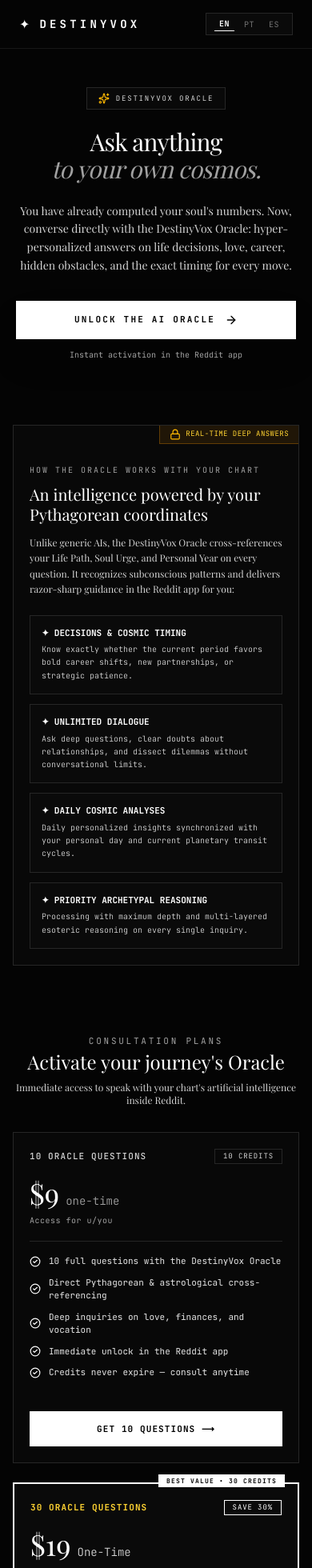
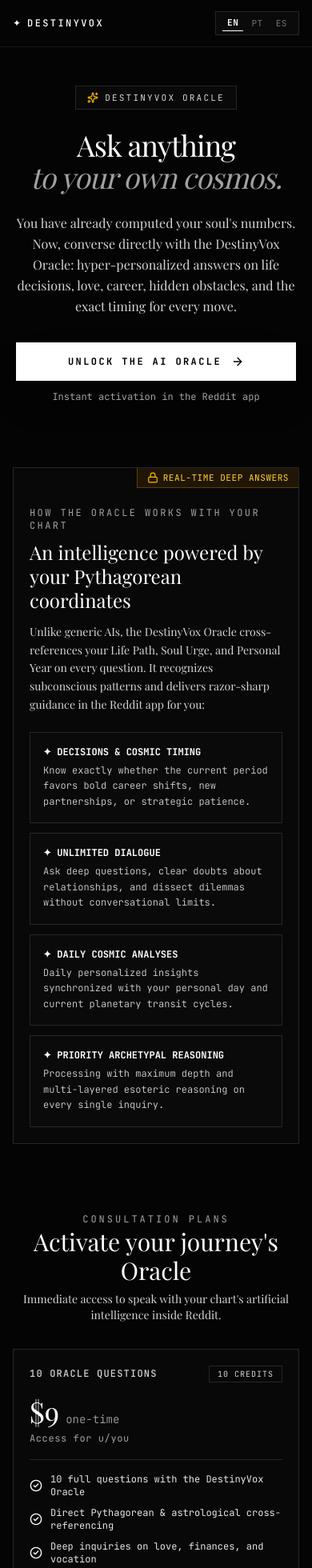
Before and after one commit to felipedutrag/destinyvox, a Next.js app: page / in a window 390 px wide. Shown: the top 1960 px of the page at 80% size. Built offline with nearby package versions, Linux system fonts and the light colour scheme; a web font is replaced by a local one.

Commit message:
style(landing): enhance mobile typography scale and downscale header logo

```diff
--- a/src/components/App.tsx
+++ b/src/components/App.tsx
@@ -395,7 +395,7 @@
       {/* Top Banner Reddit Recognition */}
       {redditUser && (
         <div className="bg-[#111111] border-b border-neutral-800 py-2.5 px-4 text-center">
-          <div className="max-w-4xl mx-auto flex items-center justify-center gap-2 font-mono text-[11px] sm:text-xs tracking-wider text-neutral-300">
+          <div className="max-w-4xl mx-auto flex items-center justify-center gap-2 font-mono text-xs sm:text-xs tracking-wider text-neutral-300">
             <span className="text-amber-400">✦</span>
             <span className="text-white font-bold bg-neutral-900 border border-neutral-700 px-2 py-0.5">
               u/{redditUser}
@@ -406,10 +406,10 @@
       )}
 
       {/* Navigation Header */}
-      <header className="border-b border-neutral-900 px-6 sm:px-12 py-4 sm:py-5 flex items-center justify-between max-w-7xl mx-auto">
-        <div className="flex items-center gap-3">
-          <span className="text-white text-base sm:text-lg">✦</span>
-          <span className="font-mono text-sm sm:text-base tracking-[0.3em] font-semibold text-white uppercase">
+      <header className="border-b border-neutral-900 px-4 sm:px-12 py-3.5 sm:py-5 flex items-center justify-between max-w-7xl mx-auto">
+        <div className="flex items-center gap-2 sm:gap-3">
+          <span className="text-white text-xs sm:text-lg">✦</span>
+          <span className="font-mono text-xs sm:text-base tracking-[0.2em] sm:tracking-[0.3em] font-medium sm:font-semibold text-white uppercase">
             DESTINYVOX
           </span>
           <span className="font-mono text-[9px] sm:text-[11px] tracking-widest text-neutral-400 uppercase border border-neutral-800 px-2.5 py-0.5 hidden sm:inline-block">
@@ -417,14 +417,14 @@
           </span>
         </div>
 
-        <div className="flex items-center gap-5 font-mono text-xs sm:text-sm">
+        <div className="flex items-center gap-3 sm:gap-5 font-mono text-xs sm:text-sm">
           {/* Language Switcher */}
-          <div className="flex items-center gap-1.5 border border-neutral-800 px-2.5 py-1 bg-neutral-950">
+          <div className="flex items-center gap-1 sm:gap-1.5 border border-neutral-800 px-2 sm:px-2.5 py-1 bg-neutral-950">
             {(["en", "pt", "es"] as const).map((l) => (
               <button
                 key={l}
                 onClick={() => setLang(l)}
-                className={`px-1.5 py-0.5 text-[10px] sm:text-xs tracking-wider uppercase transition-colors cursor-pointer ${
+                className={`px-1.5 py-0.5 text-[11px] sm:text-xs tracking-wider uppercase transition-colors cursor-pointer ${
                   lang === l
                     ? "text-white font-bold border-b border-white"
                     : "text-neutral-500 hover:text-neutral-300"
@@ -446,18 +446,18 @@
 
       {/* Hero Section Editorial */}
       <section className="px-5 sm:px-12 pt-12 sm:pt-20 pb-12 sm:pb-16 max-w-5xl mx-auto text-center space-y-6 sm:space-y-8">
-        <div className="inline-flex items-center gap-2 border border-neutral-800 bg-neutral-950/80 px-3.5 py-1.5 font-mono text-[9px] sm:text-xs tracking-[0.2em] sm:tracking-[0.25em] text-neutral-300 uppercase">
+        <div className="inline-flex items-center gap-2 border border-neutral-800 bg-neutral-950/80 px-3.5 py-1.5 font-mono text-[11px] sm:text-xs tracking-[0.2em] sm:tracking-[0.25em] text-neutral-300 uppercase">
           <Sparkles className="w-3.5 h-3.5 text-amber-400 shrink-0" />
           <span className="sm:hidden">{t.badge}</span>
           <span className="hidden sm:inline">{t.badgeDesktop}</span>
         </div>
 
-        <h1 className="font-editorial text-3xl sm:text-6xl md:text-7xl font-normal leading-[1.12] sm:leading-[1.08] tracking-tight text-white">
+        <h1 className="font-editorial text-4xl sm:text-6xl md:text-7xl font-normal leading-[1.12] sm:leading-[1.08] tracking-tight text-white">
           {t.heroTitleLine1} <br />
           <span className="italic text-neutral-400">{t.heroTitleLine2}</span>
         </h1>
 
-        <p className="font-editorial text-sm sm:text-xl md:text-2xl text-neutral-300 max-w-2xl mx-auto font-light leading-relaxed">
+        <p className="font-editorial text-base sm:text-xl md:text-2xl text-neutral-300 max-w-2xl mx-auto font-light leading-relaxed">
           {t.heroDescription}
         </p>
 
@@ -465,12 +465,12 @@
         <div className="pt-2 sm:pt-4 flex flex-col sm:flex-row items-center justify-center gap-3 sm:gap-4">
           <a
             href="#pricing"
-            className="w-full sm:w-auto h-12 sm:h-14 px-6 sm:px-9 bg-white text-black hover:bg-neutral-200 font-mono text-[11px] sm:text-sm font-bold tracking-[0.2em] sm:tracking-[0.25em] uppercase transition-all flex items-center justify-center gap-3 shadow-2xl cursor-pointer"
+            className="w-full sm:w-auto h-12 sm:h-14 px-6 sm:px-9 bg-white text-black hover:bg-neutral-200 font-mono text-xs sm:text-sm font-bold tracking-[0.2em] sm:tracking-[0.25em] uppercase transition-all flex items-center justify-center gap-3 shadow-2xl cursor-pointer"
           >
             <span>{t.ctaMain}</span>
             <ArrowRight className="w-4 h-4" />
           </a>
-          <span className="font-mono text-[10px] sm:text-xs text-neutral-400">
+          <span className="font-mono text-xs sm:text-xs text-neutral-400">
             {t.ctaSub}
           </span>
         </div>
@@ -479,27 +479,27 @@
       {/* Feature Section */}
       <section className="px-4 sm:px-12 py-8 sm:py-12 max-w-5xl mx-auto">
         <div className="border border-neutral-800 bg-[#080808] p-5 sm:p-10 relative overflow-hidden">
-          <div className="absolute top-0 right-0 bg-amber-500/10 border-b border-l border-amber-500/30 px-3 sm:px-4 py-1 sm:py-1.5 font-mono text-[9px] sm:text-xs text-amber-300 tracking-wider sm:tracking-widest uppercase flex items-center gap-1.5">
+          <div className="absolute top-0 right-0 bg-amber-500/10 border-b border-l border-amber-500/30 px-3 sm:px-4 py-1 sm:py-1.5 font-mono text-[11px] sm:text-xs text-amber-300 tracking-wider sm:tracking-widest uppercase flex items-center gap-1.5">
             <Lock className="w-3.5 h-3.5 text-amber-400" />
             {t.featureTag}
           </div>
 
           <div className="space-y-2.5 sm:space-y-4 w-full pt-7 sm:pt-3">
-            <span className="font-mono text-[10px] sm:text-xs md:text-sm tracking-[0.2em] text-neutral-400 uppercase block">
+            <span className="font-mono text-xs sm:text-xs md:text-sm tracking-[0.2em] text-neutral-400 uppercase block">
               {t.howItWorksTitle}
             </span>
-            <h2 className="font-editorial text-xl sm:text-3xl md:text-4xl text-white font-normal leading-tight">
+            <h2 className="font-editorial text-2xl sm:text-3xl md:text-4xl text-white font-normal leading-tight">
               {t.howItWorksHeading}
             </h2>
-            <p className="font-editorial text-xs sm:text-lg md:text-xl text-neutral-300 leading-relaxed pt-1">
+            <p className="font-editorial text-sm sm:text-lg md:text-xl text-neutral-300 leading-relaxed pt-1">
               {t.howItWorksDesc(redditUser)}
             </p>
 
-            <div className="grid grid-cols-1 sm:grid-cols-2 gap-3 sm:gap-5 font-mono text-xs pt-3 sm:pt-4">
+            <div className="grid grid-cols-1 sm:grid-cols-2 gap-3 sm:gap-5 font-mono pt-3 sm:pt-4">
               {t.features.map((f, i) => (
-                <div key={i} className="border border-neutral-800 p-3.5 sm:p-5 bg-neutral-950 space-y-1.5 sm:space-y-2">
-                  <span className="text-white text-[11px] sm:text-sm md:text-[15px] font-semibold block">{f.title}</span>
-                  <p className="text-neutral-300 text-[10px] sm:text-xs md:text-sm font-light leading-relaxed">
+                <div key={i} className="border border-neutral-800 p-4 sm:p-5 bg-neutral-950 space-y-1.5 sm:space-y-2">
+                  <span className="text-white text-xs sm:text-sm md:text-[15px] font-semibold block">{f.title}</span>
+                  <p className="text-neutral-300 text-xs sm:text-xs md:text-sm font-light leading-relaxed">
                     {f.desc}
                   </p>
                 </div>
@@ -512,13 +512,13 @@
       {/* Pricing Section */}
       <section id="pricing" className="px-4 sm:px-12 py-12 sm:py-20 max-w-5xl mx-auto space-y-8 sm:space-y-12 text-center">
         <div className="space-y-2 sm:space-y-3">
-          <span className="font-mono text-[11px] sm:text-xs md:text-sm tracking-[0.25em] text-neutral-400 uppercase">
+          <span className="font-mono text-xs sm:text-xs md:text-sm tracking-[0.25em] text-neutral-400 uppercase">
             {t.pricingTag}
           </span>
-          <h2 className="font-editorial text-2xl sm:text-5xl md:text-6xl text-white font-normal">
+          <h2 className="font-editorial text-3xl sm:text-5xl md:text-6xl text-white font-normal">
             {t.pricingHeading}
           </h2>
-          <p className="font-editorial text-xs sm:text-base md:text-lg text-neutral-300 max-w-lg mx-auto">
+          <p className="font-editorial text-sm sm:text-base md:text-lg text-neutral-300 max-w-lg mx-auto">
             {t.pricingDesc}
           </p>
         </div>
@@ -529,10 +529,10 @@
           <div className="border border-neutral-800 bg-[#080808] p-5 sm:p-8 space-y-6 flex flex-col justify-between">
             <div className="space-y-4 sm:space-y-5">
               <div className="flex justify-between items-center">
-                <span className="font-mono text-[11px] sm:text-sm tracking-widest text-neutral-300 uppercase font-medium">
+                <span className="font-mono text-xs sm:text-sm tracking-widest text-neutral-300 uppercase font-medium">
                   {t.plan1.name}
                 </span>
-                <span className="font-mono text-[9px] sm:text-xs tracking-widest border border-neutral-800 px-2.5 py-0.5 text-neutral-300">
+                <span className="font-mono text-[10px] sm:text-xs tracking-widest border border-neutral-800 px-2.5 py-0.5 text-neutral-300">
                   {t.plan1.badge}
                 </span>
               </div>
@@ -541,15 +541,15 @@
                   <span>{t.plan1.price}</span>
                   <span className="text-sm sm:text-base md:text-lg font-mono text-neutral-400 font-light">{t.plan1.period}</span>
                 </div>
-                <span className="font-mono text-[10px] sm:text-xs md:text-sm text-neutral-400 tracking-wider">
+                <span className="font-mono text-xs sm:text-xs md:text-sm text-neutral-400 tracking-wider">
                   {t.plan1.userNote(redditUser)}
                 </span>
               </div>
 
-              <div className="border-t border-neutral-800 pt-4 sm:pt-5 space-y-2.5 sm:space-y-3.5 font-mono text-[11px] sm:text-sm md:text-[15px] text-neutral-200">
+              <div className="border-t border-neutral-800 pt-4 sm:pt-5 space-y-2.5 sm:space-y-3.5 font-mono text-xs sm:text-sm md:text-[15px] text-neutral-200">
                 {t.plan1.perks.map((perk, i) => (
                   <div key={i} className="flex items-center gap-2.5">
-                    <CheckCircle2 className="w-3.5 h-3.5 sm:w-4 sm:h-4 text-white shrink-0" />
+                    <CheckCircle2 className="w-4 h-4 text-white shrink-0" />
                     <span>{perk}</span>
                   </div>
                 ))}
@@ -559,7 +559,7 @@
             <button
               onClick={() => handleCheckout("10_questions")}
               disabled={isRedirecting}
-              className="w-full h-11 sm:h-13 bg-white text-black hover:bg-neutral-200 font-mono text-[11px] sm:text-sm font-bold tracking-widest uppercase transition-colors cursor-pointer flex items-center justify-center gap-2 disabled:opacity-50 mt-4"
+              className="w-full h-12 sm:h-13 bg-white text-black hover:bg-neutral-200 font-mono text-xs sm:text-sm font-bold tracking-widest uppercase transition-colors cursor-pointer flex items-center justify-center gap-2 disabled:opacity-50 mt-4"
             >
               <span>
                 {loadingPlan === "10_questions"
@@ -571,16 +571,16 @@
 
           {/* Plano 2: 30 Perguntas */}
           <div className="border-2 border-white bg-[#0a0a0a] p-5 sm:p-8 space-y-6 flex flex-col justify-between relative">
-            <div className="absolute -top-3 right-4 sm:right-6 bg-white text-black font-mono text-[8px] sm:text-[11px] font-bold tracking-[0.15em] sm:tracking-[0.2em] uppercase px-2.5 sm:px-3.5 py-0.5">
+            <div className="absolute -top-3 right-4 sm:right-6 bg-white text-black font-mono text-[9px] sm:text-[11px] font-bold tracking-[0.15em] sm:tracking-[0.2em] uppercase px-2.5 sm:px-3.5 py-0.5">
               {t.plan2.popularTag}
             </div>
 
             <div className="space-y-4 sm:space-y-5">
               <div className="flex justify-between items-center">
-                <span className="font-mono text-[11px] sm:text-sm tracking-widest text-amber-300 uppercase font-semibold">
+                <span className="font-mono text-xs sm:text-sm tracking-widest text-amber-300 uppercase font-semibold">
                   {t.plan2.name}
                 </span>
-                <span className="font-mono text-[9px] sm:text-xs tracking-widest border border-white px-2.5 py-0.5 text-white">
+                <span className="font-mono text-[10px] sm:text-xs tracking-widest border border-white px-2.5 py-0.5 text-white">
                   {t.plan2.badge}
                 </span>
               </div>
@@ -589,15 +589,15 @@
                   <span>{t.plan2.price}</span>
                   <span className="text-sm sm:text-base md:text-lg font-mono text-neutral-300 capitalize font-light">{t.plan2.period}</span>
                 </div>
-                <span className="font-mono text-[10px] sm:text-xs md:text-sm text-neutral-300 tracking-wider">
+                <span className="font-mono text-xs sm:text-xs md:text-sm text-neutral-300 tracking-wider">
                   {t.plan2.subText}
                 </span>
               </div>
 
-              <div className="border-t border-neutral-800 pt-4 sm:pt-5 space-y-2.5 sm:space-y-3.5 font-mono text-[11px] sm:text-sm md:text-[15px] text-neutral-100">
+              <div className="border-t border-neutral-800 pt-4 sm:pt-5 space-y-2.5 sm:space-y-3.5 font-mono text-xs sm:text-sm md:text-[15px] text-neutral-100">
                 {t.plan2.perks.map((perk, i) => (
                   <div key={i} className="flex items-center gap-2.5">
-                    <CheckCircle2 className="w-3.5 h-3.5 sm:w-4 sm:h-4 text-amber-400 shrink-0" />
+                    <CheckCircle2 className="w-4 h-4 text-amber-400 shrink-0" />
                     <span className={i === 0 ? "font-semibold text-white" : ""}>{perk}</span>
                   </div>
                 ))}
@@ -607,7 +607,7 @@
             <button
               onClick={() => handleCheckout("30_questions")}
               disabled={isRedirecting}
-              className="w-full h-11 sm:h-13 bg-white text-black hover:bg-neutral-200 active:bg-neutral-300 font-mono text-[11px] sm:text-sm font-bold tracking-widest uppercase transition-colors cursor-pointer flex items-center justify-center gap-2 disabled:opacity-50 mt-4"
+              className="w-full h-12 sm:h-13 bg-white text-black hover:bg-neutral-200 active:bg-neutral-300 font-mono text-xs sm:text-sm font-bold tracking-widest uppercase transition-colors cursor-pointer flex items-center justify-center gap-2 disabled:opacity-50 mt-4"
             >
               <span>
                 {loadingPlan === "30_questions"
@@ -636,7 +636,7 @@
           <span>•</span>
           <span>{t.footerSync}</span>
         </div>
-        <div className="text-[10px] sm:text-xs md:text-sm text-neutral-500">
+        <div className="text-[11px] sm:text-xs md:text-sm text-neutral-500">
           {t.footerCopyright}
         </div>
       </footer>
```
